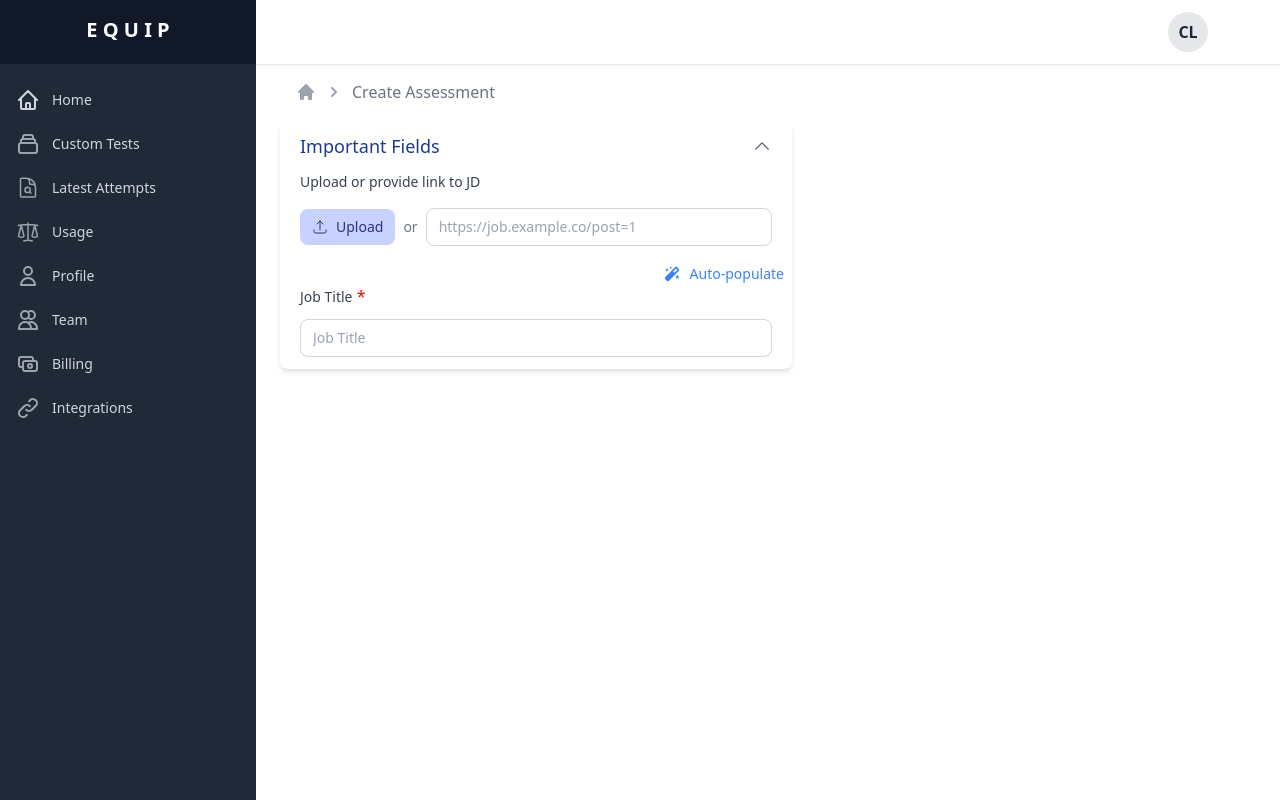
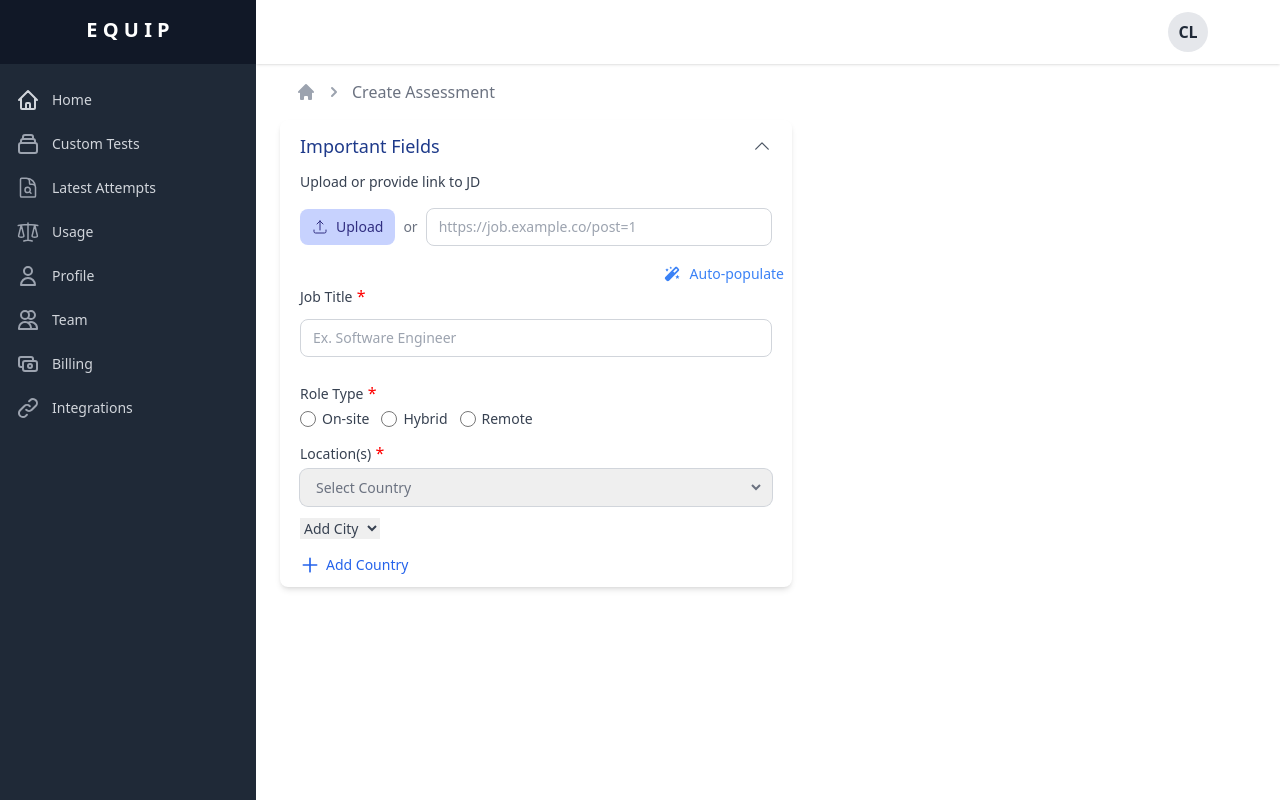
Before and after one commit to jibranjan/tanstack-form, a React (Vite) app: page / in a window 1280 px wide. Built offline with nearby package versions, Linux system fonts and the light colour scheme.

Commit message:
add location section

```diff
--- a/src/ImportantFields.tsx
+++ b/src/ImportantFields.tsx
@@ -66,18 +66,175 @@ function ImportantFields({ form }: ImportantFieldsProps) {
             <form.Field
                 className="flex flex-col gap-5"
                 name="jobTitle"
-            children={(field: any) => (
+                validators={{
+                    onChangeAsyncDebounceMs: 500,
+                    onChangeAsync: ({ value }: any) =>
+                        value.length < 3
+                            ? 'Job title must be at least 3 characters'
+                            : undefined,
+                }}
+                children={(field: any) => {
+                    // const { isTouched, isPristine, isDirty } = field.state.meta
+                    return (
                         <>
                             <label className="text-sm text-gray-700 mt-7 eqp-required-field">Job Title</label>
                             <input
                                 name={field.name}
+                                value={field.state.value}
+                                onBlur={field.handleBlur}
+                                onChange={(e) => {
+                                    field.handleChange(e.target.value)
+                                    console.log(field.state.errors)
+                                }}
                                 type="text"
                                 className="text-sm font-light text-gray-500 ring-0 border border-gray-300 w-full py-2 px-3 rounded-lg"
-                        placeholder="Job Title"
+                                placeholder="Ex. Software Engineer"
                             />
+                            {field.state.meta.errors.length > 0 && <p className="text-red-500 text-xs">{field.state.meta.errors[0]}</p>}
                         </>
+                    )
+                }}
+            />
+
+            {/* Role Type */}
+            <div className="mt-3">
+                <span className="text-sm text-gray-700 eqp-required-field">Role Type</span>
+                <div className="flex items-center gap-3 mt-1">
+                    {[
+                        { id: "role-type-1", label: "On-site" },
+                        { id: "role-type-2", label: "Hybrid" },
+                        { id: "role-type-3", label: "Remote" }
+                    ].map((option) => (
+                        <form.Field
+                            key={option.id}
+                            name="roleType"
+                            children={(field: any) => (
+                                <span className="flex items-center gap-1.5">
+                                    <input
+                                        id={option.id}
+                                        className="w-4 h-4 accent-blue-900"
+                                        type="radio"
+                                        name={field.name}
+                                        value={option.label}
+                                        checked={field.state.value === option.label}
+                                        onChange={(e) => field.handleChange(e.target.value)}
+                                    />
+                                    <label htmlFor={option.id} className="text-sm font-light text-gray-700">
+                                        {option.label}
+                                    </label>
+                                </span>
                             )}
                         />
+                    ))}
+                </div>
+            </div>
+
+            {/* Location */}
+            <form.Field
+                name="locations"
+                children={(field: any) => {
+                    const countries = [
+                        { name: "United States" },
+                        { name: "Canada" },
+                        { name: "United Kingdom" }
+                    ];
+                    const cities = [
+                        { name: "New York" },
+                        { name: "Toronto" },
+                        { name: "London" }
+                    ];
+                    return (
+                        <div id="locations-container">
+                            <label className="text-sm text-gray-700 eqp-required-field">
+                                Location(s)
+                            </label>
+
+                            {field.state.value.map((location: any, index: number) => (
+                                <div key={index} className="country-section mb-4">
+                                    <select
+                                        className="job-location-select text-sm mt-1 font-light text-gray-500 ring-1 ring-gray-300 w-full py-2 px-3 rounded-lg border-r-8 border-r-transparent"
+                                        value={location.country}
+                                        onChange={(e) => {
+                                            const newLocations = [...field.state.value];
+                                            newLocations[index].country = e.target.value;
+                                            field.handleChange(newLocations);
+                                        }}
+                                    >
+                                        <option value="" disabled>Select Country</option>
+                                        {countries.map((country) => (
+                                            <option key={country.name} value={country.name}>
+                                                {country.name}
+                                            </option>
+                                        ))}
+                                    </select>
+
+                                    <div className="flex items-center gap-2 mt-2">
+                                        <div className="selected-cities-ctr flex flex-wrap gap-2">
+                                            {location.cities.map((city: string, cityIndex: number) => (
+                                                <div key={cityIndex} className="flex items-center gap-2 bg-blue-50 text-blue-900 px-3 py-1.5 rounded-full text-xs border border-blue-200">
+                                                    <span>{city}</span>
+                                                    <button
+                                                        type="button"
+                                                        className="hover:text-blue-700 focus:outline-none"
+                                                        onClick={() => {
+                                                            const newLocations = [...field.state.value];
+                                                            newLocations[index].cities = newLocations[index].cities.filter((_, i) => i !== cityIndex);
+                                                            field.handleChange(newLocations);
+                                                        }}
+                                                    >
+                                                        <svg className="w-3.5 h-3.5" fill="none" stroke="currentColor" viewBox="0 0 24 24">
+                                                            <path strokeLinecap="round" strokeLinejoin="round" strokeWidth="2" d="M6 18L18 6M6 6l12 12" />
+                                                        </svg>
+                                                    </button>
+                                                </div>
+                                            ))}
+
+                                            <select
+                                                className="job-location-city text-sm mt-1 font-light text-gray-700 w-20 outline-none"
+                                                value=""
+                                                onChange={(e) => {
+                                                    if (e.target.value) {
+                                                        const newLocations = [...field.state.value];
+                                                        newLocations[index].cities.push(e.target.value);
+                                                        field.handleChange(newLocations);
+                                                        e.target.value = "";
+                                                    }
+                                                }}
+                                            >
+                                                <option value="" disabled>Add City</option>
+                                                {cities
+                                                    .filter((city) => !location.cities.includes(city.name))
+                                                    .map((city) => (
+                                                        <option key={city.name} value={city.name}>
+                                                            {city.name}
+                                                        </option>
+                                                    ))}
+                                            </select>
+                                        </div>
+                                    </div>
+                                </div>
+                            ))}
+
+                            <div
+                                className="flex items-center gap-1.5 mt-2 cursor-pointer"
+                                onClick={() => {
+                                    field.handleChange([
+                                        ...field.state.value,
+                                        { country: "", cities: [] }
+                                    ]);
+                                }}
+                            >
+                                <svg className="w-5 h-5 text-blue-600 stroke-2" fill="none" viewBox="0 0 24 24" stroke="currentColor">
+                                    <path strokeLinecap="round" strokeLinejoin="round" d="M12 4v16m8-8H4" />
+                                </svg>
+                                <span className="text-sm text-blue-600">Add Country</span>
+                            </div>
+                        </div>
+                    )
+                }}
+            />
+
+
         </section>
     );
 }
```
Lines whose indentation alone changed are shown as unchanged.
